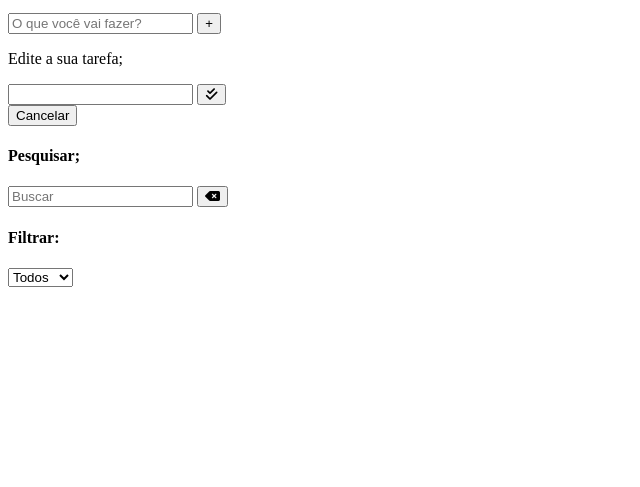
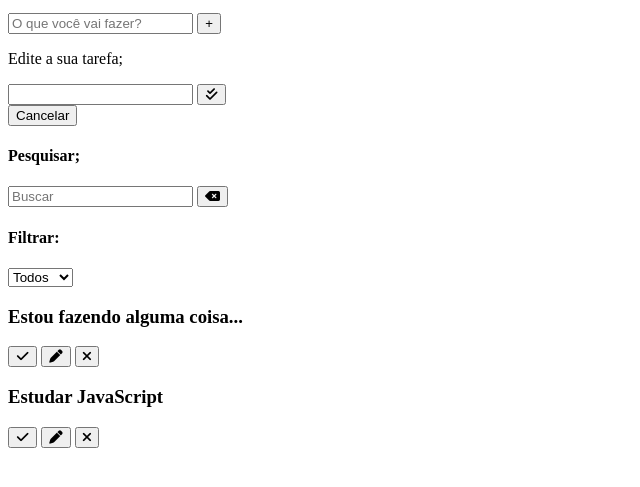
Before and after one commit to MarcosAdaSilva/To-Do-com-JavaScript, a plain HTML site: page index.html in a window 1280 px wide. Shown: the part 101-588 px from the top of the page, without its empty margins (0-640 px from the left). Drawn offline with Linux system fonts and the light colour scheme.

Commit message:
Finalizando html

```diff
--- a/index.html
+++ b/index.html
@@ -65,6 +65,32 @@
           </select>
         </div>
       </div>
+      <div id="todo-list">
+        <div class="todo">
+          <h3>Estou fazendo alguma coisa...</h3>
+          <button class="finish-todo">
+            <i class="fa-solid fa-check"></i>
+          </button>
+          <button class="edit-todo">
+            <i class="fa-solid fa-pen"></i>
+          </button>
+          <button class="remove-todo">
+            <i class="fa-solid fa-xmark"></i>
+          </button>
+        </div>
+        <div class="todo">
+          <h3>Estudar JavaScript</h3>
+          <button class="finish-todo">
+            <i class="fa-solid fa-check"></i>
+          </button>
+          <button class="edit-todo">
+            <i class="fa-solid fa-pen"></i>
+          </button>
+          <button class="remove-todo">
+            <i class="fa-solid fa-xmark"></i>
+          </button>
+        </div>
+      </div>
     </div>
   </body>
 </html>
```
